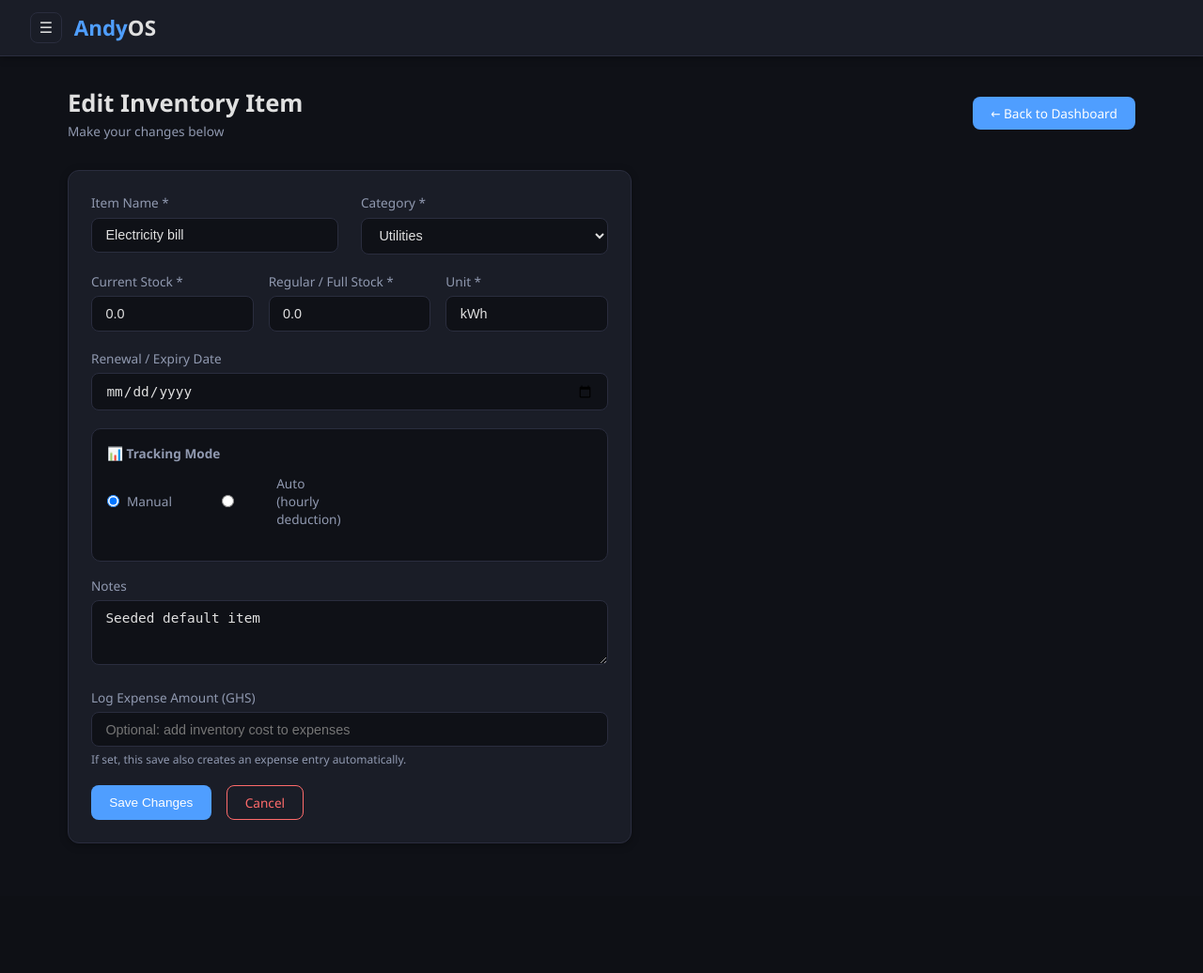
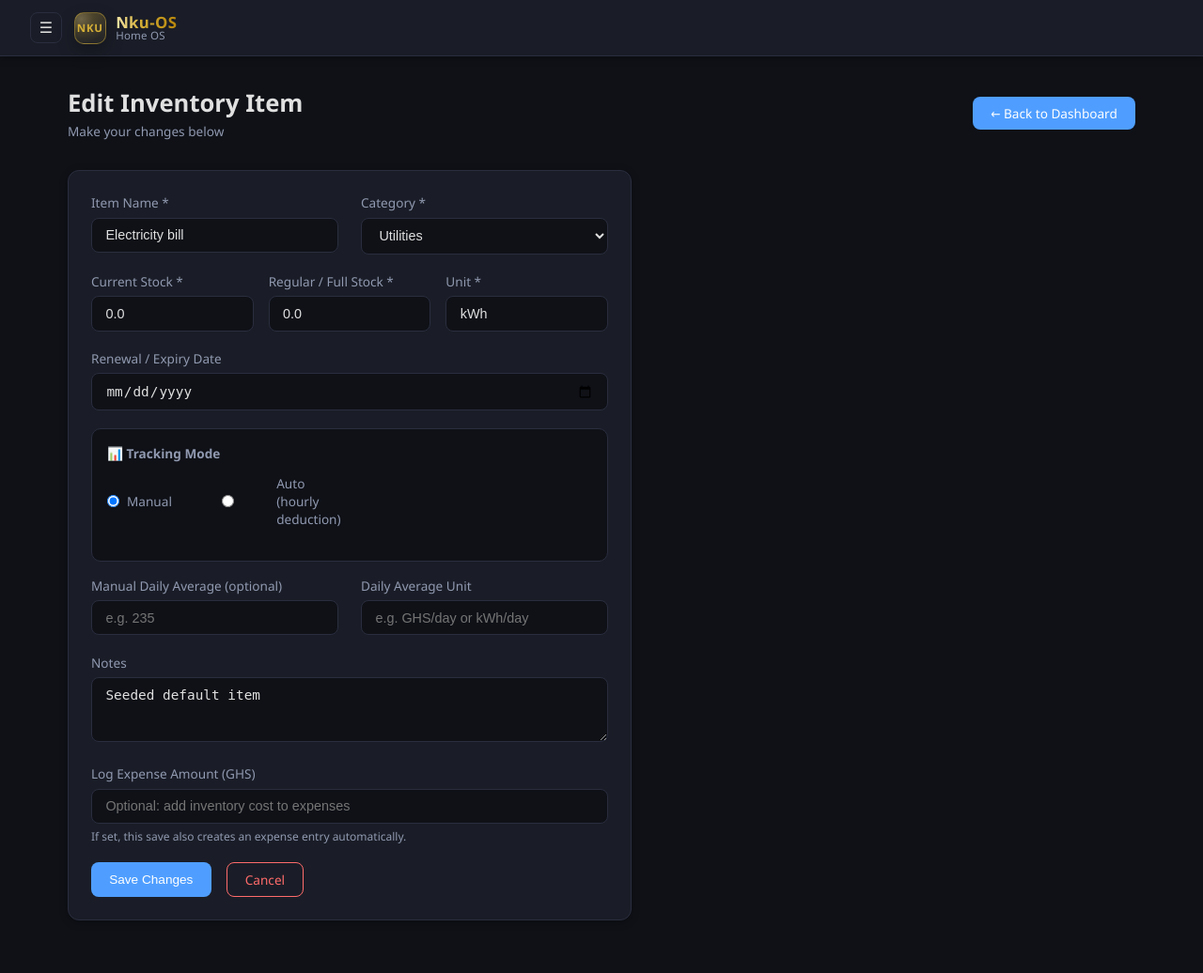
Before and after one commit to andyran205/AndyOS, a Flask app: page /edit-inventory/1 in a window 1280 px wide. Shown: the whole page at 94% size. Before the commit the page ends 898 px from the top, so only its background shows below. Run offline with Flask 3, Linux system fonts and the light colour scheme; the visitor is signed in with stand-in values (Sample User, id 1); data comes from the database, SQL or seed files in the repository.

Commit message:
Improve menu and add backups/exports/settings

```diff
--- a/app.py
+++ b/app.py
@@ -256,7 +256,7 @@ def build_daily_briefing():
 
     lines = [
         f"🌅 <b>Good Morning Andy!</b>",
-        f"🏠 <b>AndyOS Daily Briefing</b>",
+        f"🏠 <b>Nku-OS Daily Briefing</b>",
         f"📅 {day_name}, {date_str}",
         ""
     ]
@@ -501,6 +501,8 @@ def init_db():
             frequency_days INTEGER,
             avg_cost REAL,
             avg_daily_use REAL,
+            avg_daily_value REAL,
+            avg_daily_value_unit TEXT,
             quick_deduct_1 REAL,
             quick_deduct_2 REAL,
             last_refill_date TEXT,
@@ -518,6 +520,8 @@ def init_db():
         ("frequency_days",   "INTEGER"),
         ("avg_cost",         "REAL"),
         ("avg_daily_use",    "REAL"),
+        ("avg_daily_value",  "REAL"),
+        ("avg_daily_value_unit", "TEXT"),
         ("quick_deduct_1",   "REAL"),
         ("quick_deduct_2",   "REAL"),
         ("last_refill_date", "TEXT"),
@@ -574,6 +578,10 @@ def init_db():
             due_date TEXT NOT NULL,
             priority TEXT NOT NULL,
             done INTEGER DEFAULT 0,
+            recurrence TEXT,
+            interval_minutes INTEGER,
+            day_of_week INTEGER,
+            day_of_month INTEGER,
             notes TEXT,
             created_at TEXT DEFAULT CURRENT_TIMESTAMP
         )
@@ -594,6 +602,21 @@ def init_db():
             sent_at TEXT NOT NULL
         )
     """)
+
+    # Add new columns to existing reminders database if upgrading
+    reminder_columns = [
+        ("recurrence",       "TEXT"),
+        ("interval_minutes", "INTEGER"),
+        ("day_of_week",      "INTEGER"),
+        ("day_of_month",     "INTEGER"),
+    ]
+    for col_name, col_def in reminder_columns:
+        try:
+            cursor.execute(
+                f"ALTER TABLE reminders ADD COLUMN {col_name} {col_def}"
+            )
+        except:
+            pass
 
     conn.commit()
 
@@ -635,6 +658,8 @@ def _inventory_row_to_dict(row):
         "frequency_days": row["frequency_days"],
         "avg_cost": row["avg_cost"],
         "avg_daily_use": row["avg_daily_use"],
+        "avg_daily_value": row["avg_daily_value"],
+        "avg_daily_value_unit": row["avg_daily_value_unit"],
         "quick_deduct_1": row["quick_deduct_1"],
         "quick_deduct_2": row["quick_deduct_2"],
         "last_refill_date": row["last_refill_date"],
@@ -777,15 +802,18 @@ def ensure_default_inventory_items(conn):
                     INSERT INTO inventory
                     (name, category, item_type, track_mode, current_stock,
                      regular_stock, unit, renewal_date, avg_daily_use,
+                     avg_daily_value, avg_daily_value_unit,
                      quick_deduct_1, quick_deduct_2, last_refill_date,
                      last_refill_at, notes)
-                    VALUES (?, ?, 'quantifiable', 'manual', ?, ?, ?, ?, ?, ?, ?, ?, ?, ?)
+                    VALUES (?, ?, 'quantifiable', 'manual', ?, ?, ?, ?, ?, ?, ?, ?, ?, ?, ?, ?)
                 """, (
                     item["name"],
                     item["category"],
                     float(item.get("current_stock", 0)),
                     float(item.get("regular_stock", 0)),
                     item.get("unit", "unit"),
+                    None,
+                    None,
                     None,
                     None,
                     None,
@@ -918,7 +946,7 @@ def check_and_alert():
     conn.close()
 
     if low_stock_msgs or overdue_msgs or service_msgs:
-        lines = ["🏠 <b>AndyOS Alert</b>"]
+        lines = ["🏠 <b>Nku-OS Alert</b>"]
 
         if low_stock_msgs:
             lines.append("")
@@ -1005,7 +1033,7 @@ def login():
             session["username"]  = username
 
             send_telegram(
-                f"🔐 <b>AndyOS Login</b>\n"
+                f"🔐 <b>Nku-OS Login</b>\n"
                 f"User <b>{username}</b> logged in\n"
                 f"🕐 {datetime.now().strftime('%H:%M on %d %b %Y')}"
             )
@@ -1066,7 +1094,7 @@ def signup():
     conn.close()
 
     send_telegram(
-        f"🆕 <b>New AndyOS Account</b>\n"
+        f"🆕 <b>New Nku-OS Account</b>\n"
         f"User <b>{username}</b> created\n"
         f"🕐 {datetime.now().strftime('%H:%M on %d %b %Y')}"
     )
@@ -1080,7 +1108,7 @@ def logout():
     session.clear()
 
     send_telegram(
-        f"🔓 <b>AndyOS Logout</b>\n"
+        f"🔓 <b>Nku-OS Logout</b>\n"
         f"User <b>{username}</b> logged out\n"
         f"🕐 {datetime.now().strftime('%H:%M on %d %b %Y')}"
     )
@@ -1121,7 +1149,7 @@ def debug_storage():
 
     return f"""
     <div style="font-family:Segoe UI, Tahoma, sans-serif; padding:18px;">
-      <h2 style="margin:0 0 10px;">AndyOS Storage Debug</h2>
+      <h2 style="margin:0 0 10px;">Nku-OS Storage Debug</h2>
       <div style="color:#6b7280; margin-bottom:14px;">
         This page shows the <b>active</b> database path and backup file so you can confirm you’re looking at the right data.
       </div>
@@ -1350,6 +1378,44 @@ def home():
 # ROUTES — QUICK DEDUCT / REFILL
 # ============================================================
 
+@app.route("/inventory/<int:item_id>")
+@login_required
+def inventory_detail(item_id):
+    conn = get_db()
+    try:
+        item = conn.execute(
+            "SELECT * FROM inventory WHERE id = ?", (item_id,)
+        ).fetchone()
+        if not item:
+            return redirect(url_for("home"))
+
+        if item["item_type"] != "quantifiable":
+            return redirect(url_for("home"))
+
+        current = get_calculated_stock(item)
+        days_left = get_days_until_empty(current, item["avg_daily_use"])
+        pct = 0
+        if item["regular_stock"] and item["regular_stock"] > 0:
+            pct = min(int((current / item["regular_stock"]) * 100), 100)
+
+        usage = conn.execute("""
+            SELECT * FROM usage_log
+            WHERE inventory_id = ?
+            ORDER BY id DESC
+            LIMIT 15
+        """, (item_id,)).fetchall()
+    finally:
+        conn.close()
+
+    return render_template(
+        "inventory_detail.html",
+        item=item,
+        current=current,
+        days_left=days_left,
+        pct=pct,
+        usage=usage,
+    )
+
 @app.route("/deduct/<int:item_id>", methods=["POST"])
 @login_required
 def deduct_stock(item_id):
@@ -1398,7 +1464,8 @@ def deduct_stock(item_id):
                 )
 
     conn.close()
-    return redirect(url_for("home"))
+    ref = request.referrer or ""
+    return redirect(ref if ("/inventory/" in ref) else url_for("home"))
 
 
 @app.route("/refill/<int:item_id>", methods=["POST"])
@@ -1442,7 +1509,8 @@ def refill_stock(item_id):
         )
 
     conn.close()
-    return redirect(url_for("home"))
+    ref = request.referrer or ""
+    return redirect(ref if ("/inventory/" in ref) else url_for("home"))
 
 
 # ============================================================
@@ -1478,6 +1546,12 @@ def add_item():
             avg_daily_use  = request.form.get(
                 "avg_daily_use", ""
             ).strip()
+            avg_daily_value = request.form.get(
+                "avg_daily_value", ""
+            ).strip()
+            avg_daily_value_unit = request.form.get(
+                "avg_daily_value_unit", ""
+            ).strip()
             quick_deduct_1 = request.form.get(
                 "quick_deduct_1", ""
             ).strip()
@@ -1490,14 +1564,17 @@ def add_item():
                 (name, category, item_type, track_mode,
                  current_stock, regular_stock, unit,
                  renewal_date, avg_daily_use,
+                 avg_daily_value, avg_daily_value_unit,
                  quick_deduct_1, quick_deduct_2,
                  last_refill_date, last_refill_at, notes)
-                VALUES (?, ?, 'quantifiable', ?, ?, ?, ?, ?, ?, ?, ?, ?, ?, ?)
+                VALUES (?, ?, 'quantifiable', ?, ?, ?, ?, ?, ?, ?, ?, ?, ?, ?, ?, ?)
             """, (
                 name, category, track_mode,
                 float(current_stock), float(regular_stock),
                 unit, renewal_date or None,
                 float(avg_daily_use) if avg_daily_use else None,
+                float(avg_daily_value) if avg_daily_value else None,
+                (avg_daily_value_unit or None),
                 float(quick_deduct_1) if quick_deduct_1 else None,
                 float(quick_deduct_2) if quick_deduct_2 else None,
                 str(date.today()),
@@ -1676,6 +1753,10 @@ def add_reminder():
         title    = request.form.get("title", "").strip()
         due_date = request.form.get("due_date", "").strip()
         priority = request.form.get("priority", "medium").strip()
+        recurrence = request.form.get("recurrence", "none").strip()
+        interval_minutes_raw = request.form.get("interval_minutes", "").strip()
+        day_of_week_raw = request.form.get("day_of_week", "").strip()
+        day_of_month_raw = request.form.get("day_of_month", "").strip()
         notes    = request.form.get("notes", "").strip()
 
         if not title or not due_date:
@@ -1685,12 +1766,43 @@ def add_reminder():
                 section="reminder"
             )
 
+        interval_minutes = None
+        day_of_week = None
+        day_of_month = None
+        if recurrence == "minutes":
+            try:
+                interval_minutes = int(interval_minutes_raw)
+                if interval_minutes < 1:
+                    interval_minutes = None
+            except:
+                interval_minutes = None
+        if recurrence == "weekly":
+            try:
+                day_of_week = int(day_of_week_raw)
+                if day_of_week < 0 or day_of_week > 6:
+                    day_of_week = None
+            except:
+                day_of_week = None
+        if recurrence == "monthly":
+            try:
+                day_of_month = int(day_of_month_raw)
+                if day_of_month < 1 or day_of_month > 31:
+                    day_of_month = None
+            except:
+                day_of_month = None
+
         conn = get_db()
         conn.execute("""
             INSERT INTO reminders
-            (title, due_date, priority, notes)
-            VALUES (?, ?, ?, ?)
-        """, (title, due_date, priority, notes or None))
+            (title, due_date, priority, recurrence,
+             interval_minutes, day_of_week, day_of_month, notes)
+            VALUES (?, ?, ?, ?, ?, ?, ?, ?)
+        """, (
+            title, due_date, priority,
+            (recurrence if recurrence != "none" else None),
+            interval_minutes, day_of_week, day_of_month,
+            notes or None
+        ))
         conn.commit()
         conn.close()
 
@@ -1702,6 +1814,7 @@ def add_reminder():
             f"{emoji} <b>{title}</b>\n"
             f"Due: {due_date}\n"
             f"Priority: {priority.capitalize()}"
+            + (f"\nRepeats: {recurrence}" if recurrence and recurrence != "none" else "")
         )
 
         return redirect(url_for("home"))
@@ -1743,6 +1856,12 @@ def edit_inventory(item_id):
             avg_daily_use  = request.form.get(
                 "avg_daily_use", ""
             ).strip()
+            avg_daily_value = request.form.get(
+                "avg_daily_value", ""
+            ).strip()
+            avg_daily_value_unit = request.form.get(
+                "avg_daily_value_unit", ""
+            ).strip()
             track_mode     = request.form.get(
                 "track_mode", "manual"
             )
@@ -1757,7 +1876,8 @@ def edit_inventory(item_id):
                 UPDATE inventory
                 SET name=?, category=?, current_stock=?,
                     regular_stock=?, unit=?, renewal_date=?,
-                    avg_daily_use=?, track_mode=?,
+                    avg_daily_use=?, avg_daily_value=?, avg_daily_value_unit=?,
+                    track_mode=?,
                     quick_deduct_1=?, quick_deduct_2=?,
                     notes=?
                 WHERE id=?
@@ -1766,6 +1886,8 @@ def edit_inventory(item_id):
                 float(current_stock), float(regular_stock),
                 unit, renewal_date or None,
                 float(avg_daily_use) if avg_daily_use else None,
+                float(avg_daily_value) if avg_daily_value else None,
+                (avg_daily_value_unit or None),
                 track_mode,
                 float(quick_deduct_1) if quick_deduct_1 else None,
                 float(quick_deduct_2) if quick_deduct_2 else None,
@@ -1961,12 +2083,84 @@ def complete_reminder(item_id):
     conn = get_db()
 
     reminder = conn.execute(
-        "SELECT title FROM reminders WHERE id = ?", (item_id,)
+        "SELECT * FROM reminders WHERE id = ?", (item_id,)
     ).fetchone()
+
+    def _compute_next_due(current_due, recurrence, interval_minutes, day_of_week, day_of_month):
+        # due_date is stored as YYYY-MM-DD
+        try:
+            current = datetime.strptime(current_due, "%Y-%m-%d").date()
+        except:
+            current = date.today()
+
+        today = date.today()
+
+        if recurrence == "daily":
+            return str(max(today, current) + timedelta(days=1))
+
+        if recurrence == "weekly":
+            # 0=Mon ... 6=Sun
+            target = day_of_week if day_of_week is not None else 0
+            base = max(today, current)
+            delta = (target - base.weekday()) % 7
+            if delta == 0:
+                delta = 7
+            return str(base + timedelta(days=delta))
+
+        if recurrence == "monthly":
+            target_day = day_of_month if day_of_month is not None else 1
+            base = max(today, current)
+            year = base.year
+            month = base.month + 1
+            if month == 13:
+                month = 1
+                year += 1
+            # clamp to last day of month
+            try:
+                first_next = date(year, month, 1)
+                last_day = (first_next + timedelta(days=32)).replace(day=1) - timedelta(days=1)
+                d = min(target_day, last_day.day)
+                return str(date(year, month, d))
+            except:
+                return str(base + timedelta(days=30))
+
+        if recurrence == "minutes":
+            # We still store due_date as date; so minutes recurrence will "roll" by setting due_date=today
+            # and rely on external notification usage. Minimal support to keep it visible.
+            return str(today)
+
+        return None
 
     conn.execute(
         "UPDATE reminders SET done = 1 WHERE id = ?", (item_id,)
     )
+
+    # If recurring, create a fresh next reminder (keeps history)
+    if reminder and reminder["recurrence"]:
+        next_due = _compute_next_due(
+            reminder["due_date"],
+            reminder["recurrence"],
+            reminder["interval_minutes"],
+            reminder["day_of_week"],
+            reminder["day_of_month"],
+        )
+        if next_due:
+            conn.execute("""
+                INSERT INTO reminders
+                (title, due_date, priority, done, recurrence,
+                 interval_minutes, day_of_week, day_of_month, notes)
+                VALUES (?, ?, ?, 0, ?, ?, ?, ?, ?)
+            """, (
+                reminder["title"],
+                next_due,
+                reminder["priority"],
+                reminder["recurrence"],
+                reminder["interval_minutes"],
+                reminder["day_of_week"],
+                reminder["day_of_month"],
+                reminder["notes"],
+            ))
+
     conn.commit()
     conn.close()
 
@@ -2130,7 +2324,7 @@ def analytics():
 @login_required
 def test_telegram():
     send_telegram(
-        "🏠 <b>AndyOS Test Message</b>\n\n"
+        "🏠 <b>Nku-OS Test Message</b>\n\n"
         "✅ Your Telegram bot is connected and working!\n"
         f"🕐 Sent at {datetime.now().strftime('%H:%M on %d %b %Y')}"
     )
--- a/templates/base.html
+++ b/templates/base.html
@@ -3,7 +3,7 @@
 <head>
     <meta charset="UTF-8">
     <meta name="viewport" content="width=device-width, initial-scale=1.0">
-    <title>AndyOS</title>
+    <title>Nku-OS</title>
     <style>
 
         /* =====================================================
@@ -85,15 +85,57 @@
         }
 
         .nav-brand {
-            font-size       : 1.4rem;
-            font-weight     : 700;
-            color           : var(--text-brand);
+            display         : inline-flex;
+            align-items     : center;
+            gap             : 0.65rem;
             text-decoration : none;
             margin-right    : 0.5rem;
         }
 
-        .nav-brand span {
-            color : var(--text-main);
+        .brand-mark {
+            width        : 34px;
+            height       : 34px;
+            border-radius: 10px;
+            display      : grid;
+            place-items  : center;
+            border       : 1px solid rgba(212, 175, 55, 0.45);
+            background   : radial-gradient(120% 120% at 20% 20%,
+                            rgba(255, 228, 150, 0.28) 0%,
+                            rgba(212, 175, 55, 0.12) 35%,
+                            rgba(15, 17, 23, 0.0) 70%),
+                          linear-gradient(180deg,
+                            rgba(212, 175, 55, 0.18),
+                            rgba(212, 175, 55, 0.05));
+            box-shadow   : 0 8px 18px rgba(0,0,0,0.25);
+        }
+
+        .brand-monogram {
+            font-weight   : 800;
+            letter-spacing: 0.06em;
+            font-size     : 0.72rem;
+            color         : #d4af37;
+        }
+
+        .brand-wordmark {
+            display       : flex;
+            flex-direction: column;
+            line-height   : 1.05;
+        }
+
+        .brand-name {
+            font-size     : 1.05rem;
+            font-weight   : 800;
+            letter-spacing: 0.02em;
+            background    : linear-gradient(90deg, #f7e7a9 0%, #d4af37 40%, #b8860b 100%);
+            -webkit-background-clip: text;
+            background-clip: text;
+            color         : transparent;
+        }
+
+        .brand-tagline {
+            font-size : 0.72rem;
+            color     : var(--text-muted);
+            letter-spacing: 0.02em;
         }
 
         .nav-links {
@@ -685,10 +727,19 @@
                     title="Open menu">
                 ☰
             </button>
-            <a href="/" class="nav-brand">Andy<span>OS</span></a>
+            <a href="/" class="nav-brand" aria-label="Nku-OS home">
+                <span class="brand-mark" aria-hidden="true">
+                    <span class="brand-monogram">NKU</span>
+                </span>
+                <span class="brand-wordmark">
+                    <span class="brand-name">Nku-OS</span>
+                    <span class="brand-tagline">Home OS</span>
+                </span>
+            </a>
         </div>
 
         <div class="nav-right">
+            {% block nav_extra %}{% endblock %}
         </div>
     </nav>
 
--- a/templates/edit.html
+++ b/templates/edit.html
@@ -104,6 +104,21 @@
                 <div style="font-size:0.75rem; color:#9099b0; margin-top:0.3rem;">
                     System deducts continuously every hour from this daily average.
                 </div>
+            </div>
+        </div>
+        <div class="grid-2">
+            <div class="form-group">
+                <label>Manual Daily Average (optional)</label>
+                <input type="number" name="avg_daily_value"
+                       value="{{ item.avg_daily_value or '' }}"
+                       placeholder="e.g. 235"
+                       step="0.01" min="0">
+            </div>
+            <div class="form-group">
+                <label>Daily Average Unit</label>
+                <input type="text" name="avg_daily_value_unit"
+                       value="{{ item.avg_daily_value_unit or '' }}"
+                       placeholder="e.g. GHS/day or kWh/day">
             </div>
         </div>
         <div class="form-group">
```
